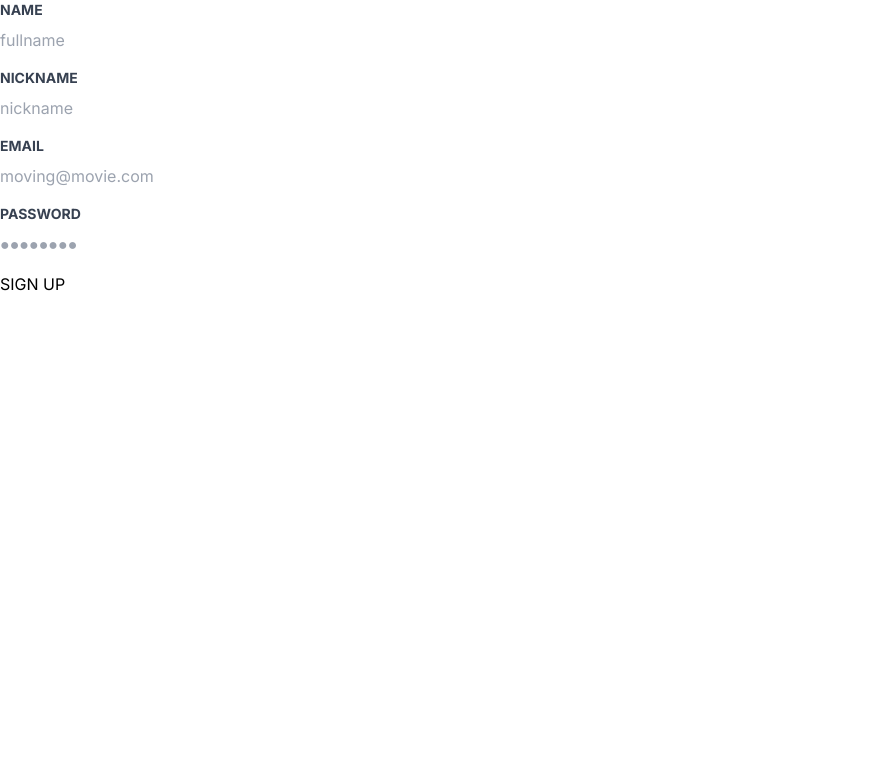
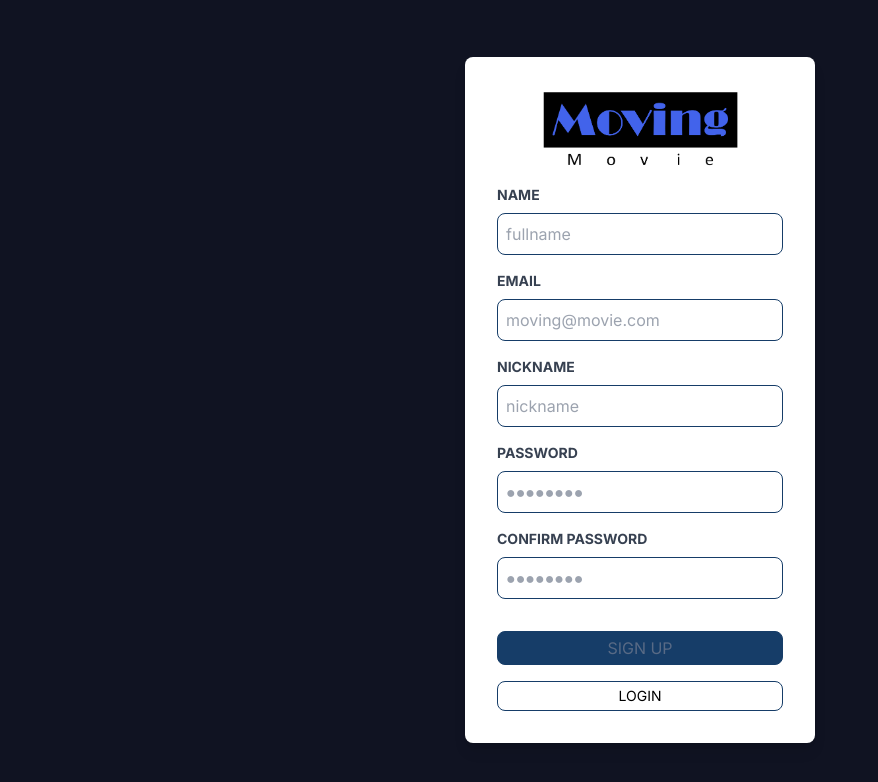
Before and after one commit to KU-EWG-SWE-2024-1-TEAM1/project, a Next.js app in the folder fe/: page /signup in a window 1280 px wide. Shown: the top 782 px of the page, without its empty margins (0-878 px from the left). Built offline with nearby package versions, Linux system fonts and the light colour scheme.

Commit message:
feat.로그인, 회원가입 css 적용

```diff
--- a/fe/app/globals.css
+++ b/fe/app/globals.css
@@ -6,6 +6,10 @@
   margin: 0;
   padding: 0;
   box-sizing: border-box;
+}
+
+body {
+  @apply bg-darkBg;
 }
 
 /*
--- a/fe/app/login/page.jsx
+++ b/fe/app/login/page.jsx
@@ -2,6 +2,8 @@
 
 import Button from "@/components/button";
 import InputForm from "@/components/inputForm";
+import Logo from "@/components/logo";
+import Link from "next/link";
 import React, { useState } from "react";
 
 const LogIn = () => {
@@ -20,9 +22,11 @@ const LogIn = () => {
   };
 
   return (
-    <>
-      {/* <header>Login</header> */}
-      <form>
+    <div className="flex flex-col items-center justify-center min-h-screen">
+      <div className="bg-white p-8 rounded-lg shadow-lg w-[350px]">
+        {/* <header>LogIn</header> */}
+        <Logo width={200} height={76} />
+        <form onSubmit={handleLogin} className="flex flex-col justify-center">
           <InputForm
             label="EMAIL"
             type="email"
@@ -39,11 +43,17 @@ const LogIn = () => {
             value={inputs.password}
             onChange={handleChange}
           />
-        <Button type="submit" onClick={handleLogin}>
-          LOG IN
-        </Button>
+          <Button type="submit">LOGIN</Button>
         </form>
-    </>
+
+        <Link
+          href={"/signup"}
+          className="block w-full mt-4 text-center text-sm border border-primary hover:bg-primary hover:text-textActive rounded-lg py-1 px-3 transition duration-300 ease-in-out"
+        >
+          SIGN UP
+        </Link>
+      </div>
+    </div>
   );
 };
 
--- a/fe/app/signup/page.jsx
+++ b/fe/app/signup/page.jsx
@@ -2,14 +2,17 @@
 
 import Button from "@/components/button";
 import InputForm from "@/components/inputForm";
+import Logo from "@/components/logo";
+import Link from "next/link";
 import React, { useState } from "react";
 
 const SignUp = () => {
   const [inputs, setInputs] = useState({
     fullName: "",
+    email: "",
     nickName: "",
-    email: "",
     password: "",
+    confirmPassword: "",
   });
 
   const handleChange = (e) => {
@@ -25,15 +28,25 @@ const SignUp = () => {
   };
 
   return (
-    <>
+    <div className="flex flex-col items-center justify-center min-h-screen">
+      <div className="bg-white p-8 rounded-lg shadow-lg w-[350px]">
         {/* <header>Sign Up</header> */}
-      <form>
+        <Logo width={200} height={76} />
+        <form onSubmit={handleSignUp} className="flex flex-col justify-center">
           <InputForm
             label="NAME"
             type="text"
             name="fullName"
             placeholder="fullname"
             value={inputs.fullName}
+            onChange={handleChange}
+          />
+          <InputForm
+            label="EMAIL"
+            type="email"
+            name="email"
+            placeholder="moving@movie.com"
+            value={inputs.email}
             onChange={handleChange}
           />
           <InputForm
@@ -45,14 +58,6 @@ const SignUp = () => {
             onChange={handleChange}
           />
           <InputForm
-          label="EMAIL"
-          type="email"
-          name="email"
-          placeholder="moving@movie.com"
-          value={inputs.email}
-          onChange={handleChange}
-        />
-        <InputForm
             label="PASSWORD"
             type="password"
             name="password"
@@ -60,11 +65,25 @@ const SignUp = () => {
             value={inputs.password}
             onChange={handleChange}
           />
-        <Button type="submit" onClick={handleSignUp}>
-          SIGN UP
-        </Button>
+          <InputForm
+            label="CONFIRM PASSWORD"
+            type="password"
+            name="confirmPassword"
+            placeholder="●●●●●●●●"
+            value={inputs.confirmPassword}
+            onChange={handleChange}
+          />
+          <Button type="submit">SIGN UP</Button>
         </form>
-    </>
+
+        <Link
+          href={"/login"}
+          className="block w-full mt-4 text-center text-sm border border-primary hover:bg-primary hover:text-textActive rounded-lg py-1 px-3 transition duration-300 ease-in-out"
+        >
+          LOGIN
+        </Link>
+      </div>
+    </div>
   );
 };
 
--- a/fe/components/button.js
+++ b/fe/components/button.js
@@ -2,7 +2,11 @@ import React from "react";
 
 const Button = ({ type = "button", children, onClick }) => {
   return (
-    <button type={type} onClick={onClick} className="">
+    <button
+      type={type}
+      onClick={onClick}
+      className="bg-primary text-textInactive border border-primary hover:text-textActive rounded-lg py-1 px-3 mt-4 transition duration-300 ease-in-out"
+    >
       {children}
     </button>
   );
--- a/fe/components/inputForm.js
+++ b/fe/components/inputForm.js
@@ -12,7 +12,7 @@ const InputForm = ({ label, type, name, placeholder, value, onChange }) => {
         placeholder={placeholder}
         value={value}
         onChange={onChange}
-        className=""
+        className="w-full border border-primary p-2 rounded-lg focus:border-primary-300 focus:ring-primary-300 focus:ring-2 focus:outline-none"
       />
     </div>
   );
--- /dev/null
+++ b/fe/components/logo.js
@@ -0,0 +1,12 @@
+import React from "react";
+import Image from "next/image";
+
+const Logo = ({ width, height }) => {
+  return (
+    <div className="flex justify-center mb-4">
+      <Image src="/logo.png" alt="Logo" width={width} height={height} />
+    </div>
+  );
+};
+
+export default Logo;
```
Also changed, not shown: fe/public/logo.png (added). Lines whose indentation alone changed are shown as unchanged.
